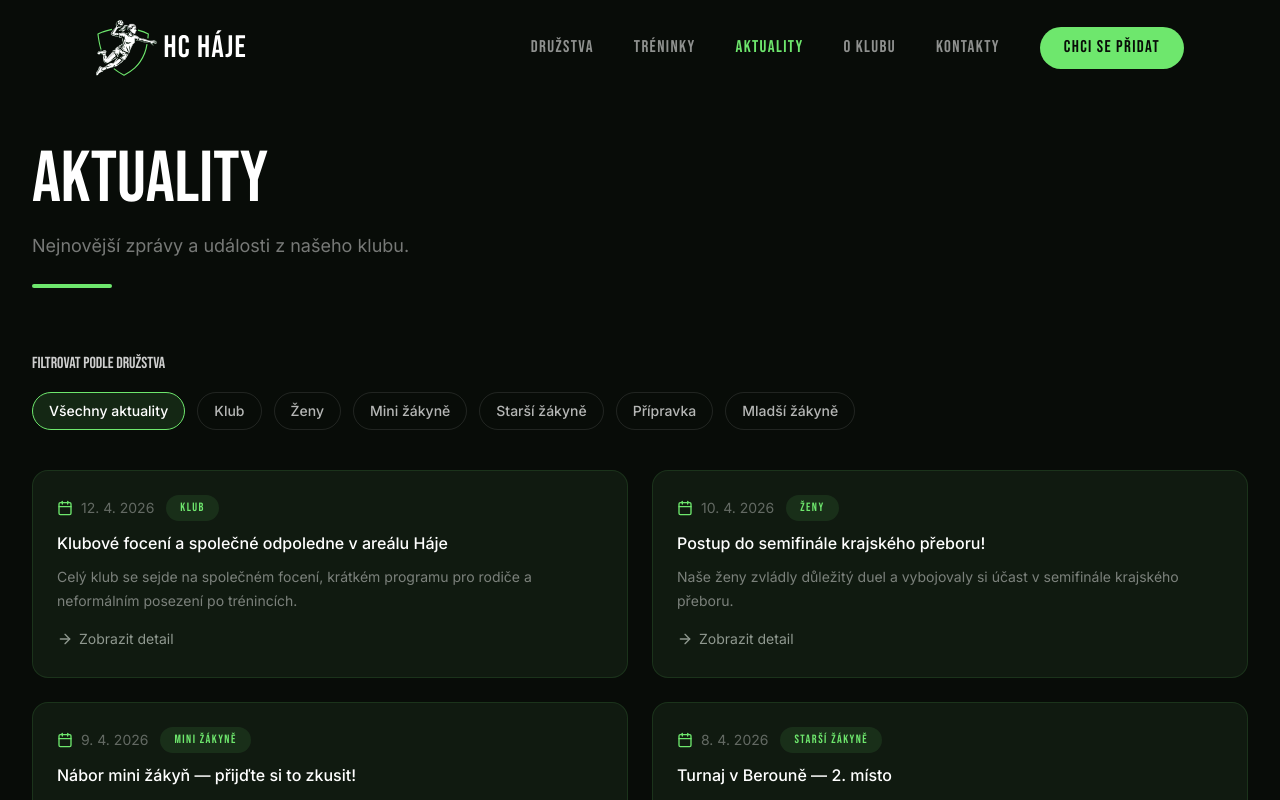
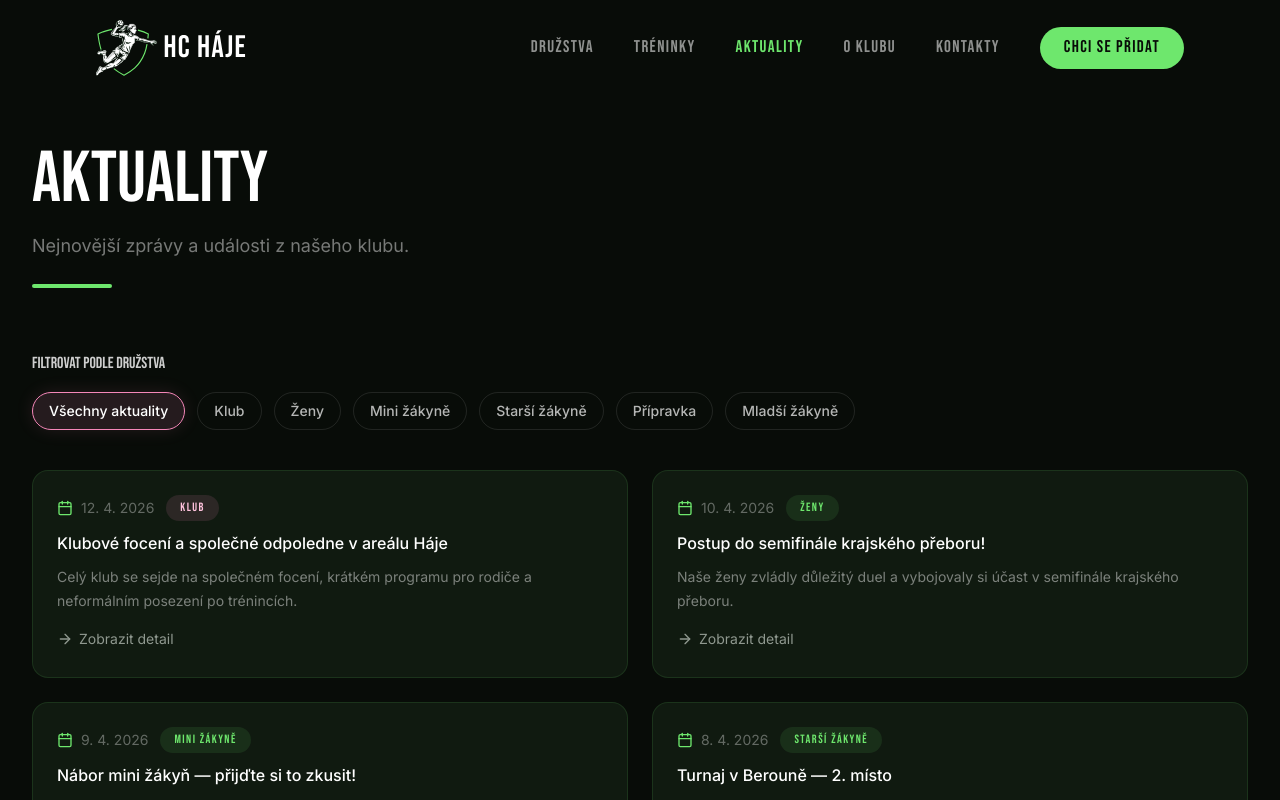
Before and after one commit to jakub245/hchaje-web, a React (Vite) app: page /aktuality in a window 1280 px wide. Shown: the top 800 px of the page. Built offline with nearby package versions, Linux system fonts and the light colour scheme.

Commit message:
pink varianta

```diff
--- a/src/app/components/shared.tsx
+++ b/src/app/components/shared.tsx
@@ -6,6 +6,7 @@ import {
 import logoSvg from "../../imports/hc-haje-nove-2.svg";
 
 export const G = "#6EE76D";
+export const P = "#F587B9";
 export const BG = "#080C08";
 export const bebas = "'Bebas Neue', sans-serif";
 export const inter = "Inter, sans-serif";
@@ -43,7 +44,7 @@ export function Btn({ children, variant = "primary", className = "", as, to, ...
   const base =
     variant === "primary"
       ? "bg-[#6EE76D] text-[#080C08] hover:brightness-110 hover:shadow-[0_0_20px_rgba(110,231,109,0.5)] active:brightness-95"
-      : "border border-[#6EE76D]/30 text-[#6EE76D] hover:bg-[#6EE76D]/10 hover:border-[#6EE76D]/60 active:brightness-95";
+      : "border border-[#F587B9]/35 bg-[#F587B9]/[0.04] text-[#FFD7E8] hover:bg-[#F587B9]/12 hover:border-[#F587B9]/70 hover:shadow-[0_0_18px_rgba(245,135,185,0.22)] active:brightness-95";
   const cls = `rounded-full px-7 py-3 tracking-wider uppercase transition-all duration-300 ease-out cursor-pointer inline-flex items-center gap-2 text-[1.05rem] ${base} ${className} active:-translate-y-[1px]`;
   const style = { fontFamily: bebas, letterSpacing: "0.08em" };
 
@@ -98,6 +99,8 @@ export function NewsCard({
   backTo?: string;
   className?: string;
 }) {
+  const isClubTag = tag?.trim().toLowerCase() === "klub";
+
   return (
     <Link
       to={to || `/aktuality/${newsSlug(article.title)}`}
@@ -110,7 +113,10 @@ export function NewsCard({
           {article.date}
         </span>
         {tag && (
-          <span className="px-3.5 py-1 rounded-full bg-[#6EE76D]/10 text-[#6EE76D] text-[12px] tracking-[0.12em]" style={{ fontFamily: bebas }}>
+          <span
+            className={`px-3.5 py-1 rounded-full text-[12px] tracking-[0.12em] ${isClubTag ? "bg-[#F587B9]/12 text-[#FFC2DD]" : "bg-[#6EE76D]/10 text-[#6EE76D]"}`}
+            style={{ fontFamily: bebas }}
+          >
             {nbspShortWords(tag)}
           </span>
         )}
@@ -136,8 +142,8 @@ export function NewsCard({
       )}
 
       <div className="mt-4 inline-flex items-center gap-1.5 text-sm" style={{ fontFamily: inter }}>
-        <ArrowRight className="w-4 h-4 text-[#8F988F] group-hover:text-[#6EE76D] group-hover:translate-x-0.5 transition-all" />
-        <span className="text-[#8F988F] underline-offset-4 group-hover:text-[#6EE76D] group-hover:underline">Zobrazit detail</span>
+        <ArrowRight className={`w-4 h-4 text-[#8F988F] ${isClubTag ? "group-hover:text-[#F587B9]" : "group-hover:text-[#6EE76D]"} group-hover:translate-x-0.5 transition-all`} />
+        <span className={`text-[#8F988F] underline-offset-4 ${isClubTag ? "group-hover:text-[#F587B9]" : "group-hover:text-[#6EE76D]"} group-hover:underline`}>Zobrazit detail</span>
       </div>
     </Link>
   );
--- a/src/app/pages/Aktuality.tsx
+++ b/src/app/pages/Aktuality.tsx
@@ -41,7 +41,7 @@ export default function AktualityPage() {
                   <button
                     key={team}
                     onClick={() => setSelectedTeam(team)}
-                    className={`rounded-full border px-4 py-2 text-sm transition-all ${isActive ? "border-[#6EE76D] bg-[#6EE76D]/12 text-white" : "border-white/10 text-white/70 hover:border-[#6EE76D]/30 hover:text-white"}`}
+                    className={`rounded-full border px-4 py-2 text-sm transition-all ${isActive ? "border-[#F587B9] bg-[#F587B9]/12 text-white shadow-[0_0_18px_rgba(245,135,185,0.12)]" : "border-white/10 text-white/70 hover:border-[#F587B9]/40 hover:text-white"}`}
                     style={{ fontFamily: inter }}
                   >
                     {team}
--- a/src/styles/theme.css
+++ b/src/styles/theme.css
@@ -10,11 +10,11 @@
   --popover-foreground: #e8ffe8;
   --primary: #6EE76D;
   --primary-foreground: #080C08;
-  --secondary: #162016;
-  --secondary-foreground: #e8ffe8;
+  --secondary: #22111a;
+  --secondary-foreground: #ffe8f2;
   --muted: #121c12;
   --muted-foreground: #a8b8a8;
-  --accent: #6EE76D;
+  --accent: #F587B9;
   --accent-foreground: #080C08;
   --destructive: #d4183d;
   --destructive-foreground: #ffffff;
@@ -24,9 +24,9 @@
   --switch-background: #162016;
   --font-weight-medium: 500;
   --font-weight-normal: 400;
-  --ring: #6EE76D;
+  --ring: #F587B9;
   --chart-1: #6EE76D;
-  --chart-2: #4dd84d;
+  --chart-2: #F587B9;
   --chart-3: #3ab83a;
   --chart-4: #88f088;
   --chart-5: #55cc55;
```
